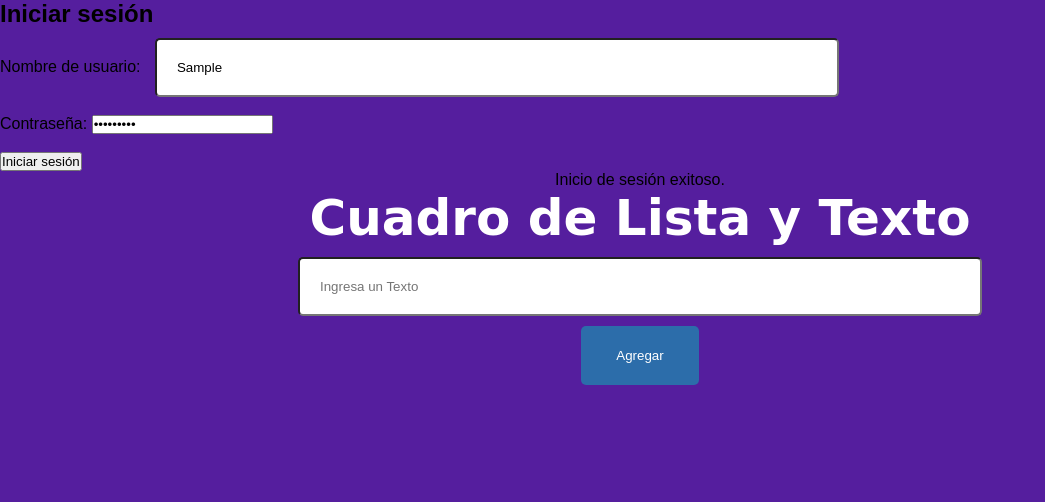
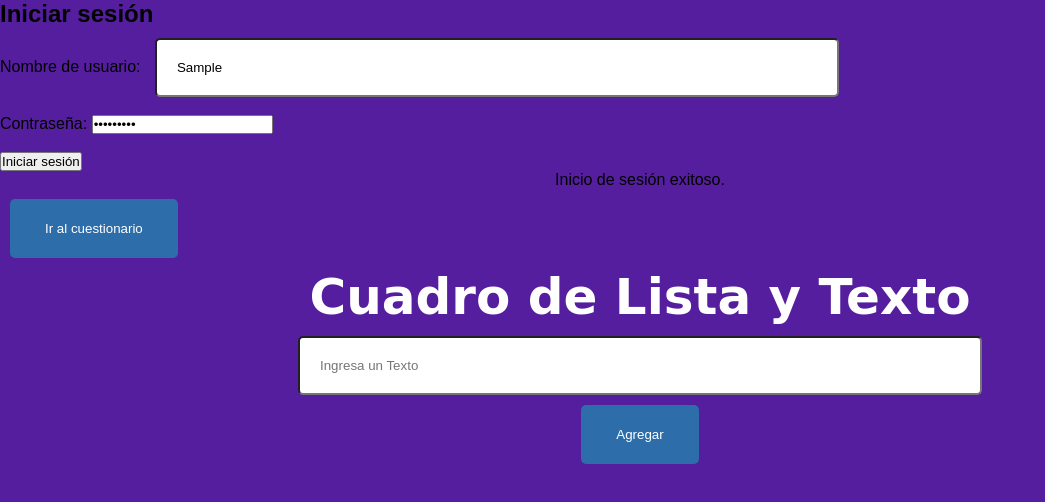
Before and after one commit to Sergio4389/serviciosocial202309, a plain HTML site: page index.html in a window 1280 px wide. Both pictures are taken after typing "Sample", "Sample123" into the empty fields and a click on the input "Iniciar sesión". Shown: the whole page, without its empty margins (0-1045 px from the left). Drawn offline with Linux system fonts and the light colour scheme.

Commit message:
Update index.html

```diff
--- a/index.html
+++ b/index.html
@@ -18,7 +18,29 @@
         <input type="password" id="password" name="password" required><br><br>
         <input type="submit" value="Iniciar sesión">
     </form>
-     <div id="message"></div>
+
+    <div id="message"></div>
+
+    <button id="redirectToQuestionnaire" style="display:none">Ir al cuestionario</button>
+
+    <script>
+        document.getElementById("loginForm").addEventListener("submit", function(event) {
+            event.preventDefault();
+
+            // Aquí debes agregar código para enviar los datos de inicio de sesión al servidor
+            // y verificar si las credenciales son válidas.
+
+            // Por ahora, mostraremos un mensaje de éxito y mostraremos el botón de redirección.
+            document.getElementById("message").textContent = "Inicio de sesión exitoso.";
+            document.getElementById("redirectToQuestionnaire").style.display = "block";
+        });
+
+        // Manejar el clic en el botón de redirección
+        document.getElementById("redirectToQuestionnaire").addEventListener("click", function() {
+            // Redirigir al usuario a la página del cuestionario o cualquier otra página que desees.
+            window.location.href = "pagina_del_cuestionario.html";
+        });
+    </script>
     <section>
         <h1>Cuadro de Lista y Texto</h1>
             <!-- Cuadro de texto para ingresar elementos -->
@@ -45,16 +67,5 @@
             });
         }
       </script>
-      <script>
-        document.getElementById("loginForm").addEventListener("submit", function(event) {
-            event.preventDefault();
-
-            // Aquí debes agregar código para enviar los datos de inicio de sesión al servidor
-            // y verificar si las credenciales son válidas.
-
-            // Por ahora, mostraremos un mensaje de éxito.
-            document.getElementById("message").textContent = "Inicio de sesión exitoso.";
-        });
-    </script>
 </body>
 </html>
```
